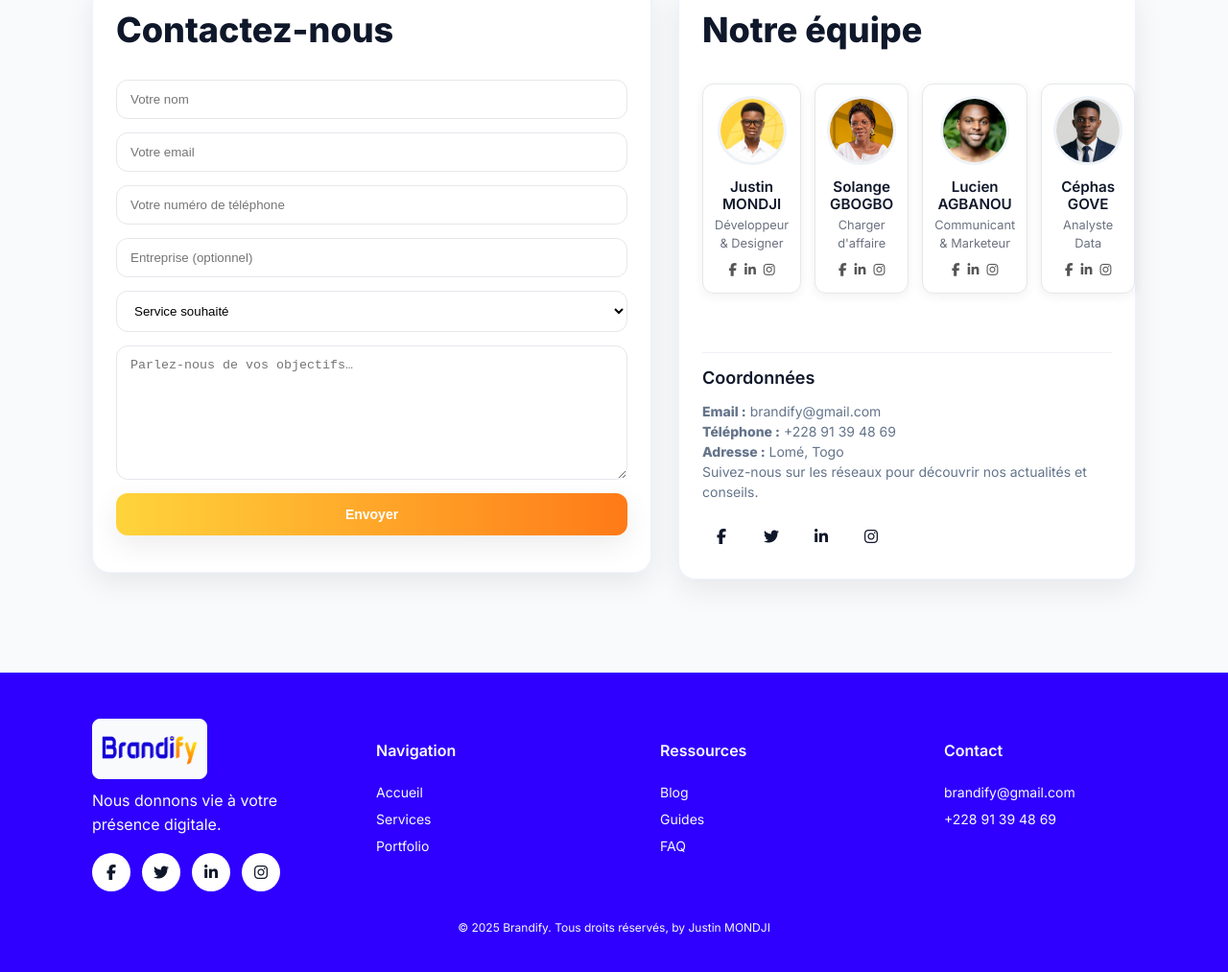
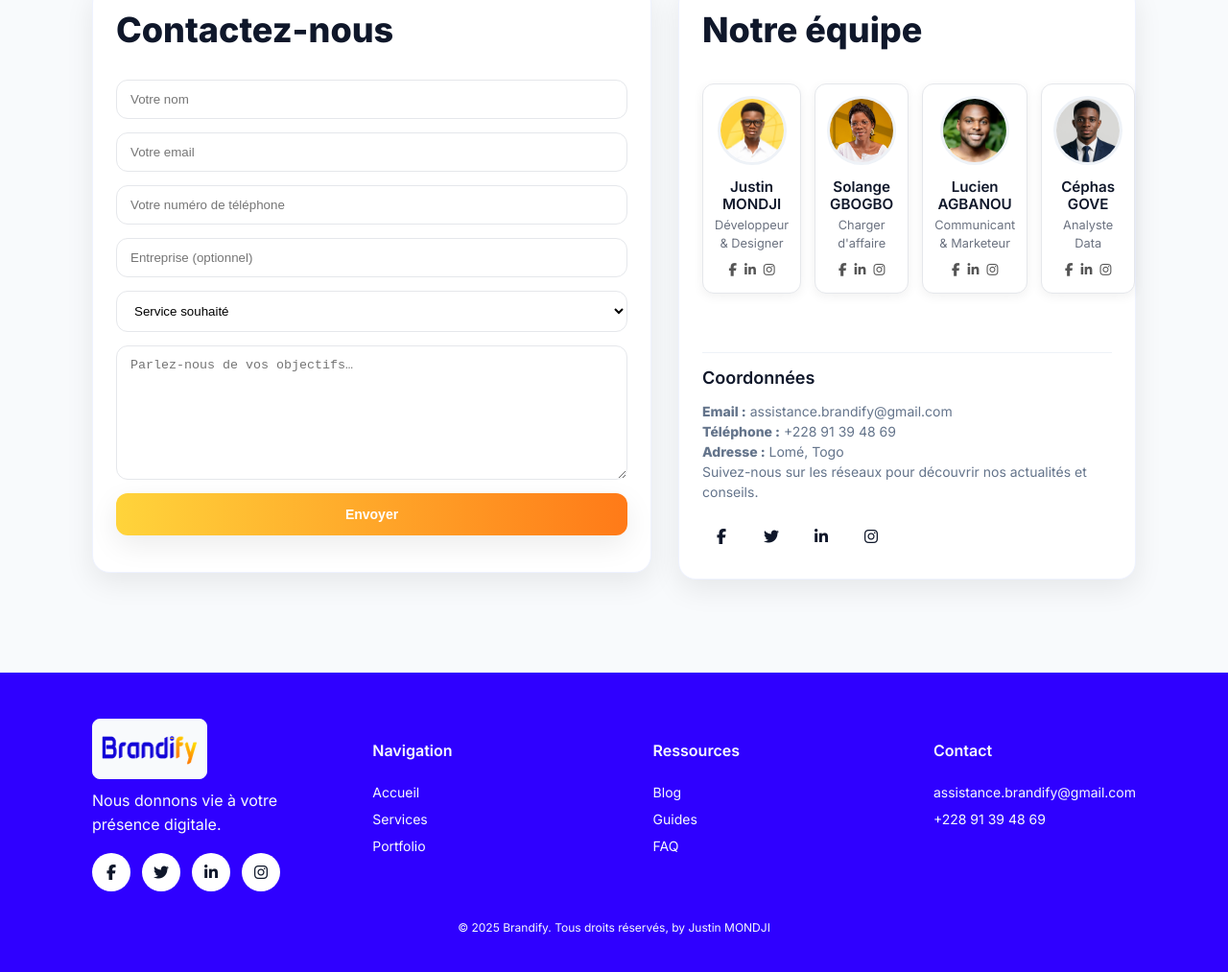
Before and after one commit to Dev14Justin/brandify, a plain HTML site: page pages/contact.html in a window 1280 px wide. Shown: the part 297-1310 px from the top of the page at 96% size. Drawn offline with Linux system fonts and the light colour scheme; files whose address does not match are found by name.

Commit message:
Modification de L'Email

```diff
--- a/composants/footer.html
+++ b/composants/footer.html
@@ -27,7 +27,7 @@
     </div>
     <div>
       <h4>Contact</h4>
-      <a href="mailto:brandify@gmail.com">brandify@gmail.com</a><br />
+      <a href="mailto:assistance.brandify@gmail.com">assistance.brandify@gmail.com</a><br />
       <a href="tel:+22897791374">+228 91 39 48 69</a><br />
     </div>
   </div>
--- a/pages/contact.html
+++ b/pages/contact.html
@@ -130,7 +130,7 @@
             <!-- Coordonnées -->
             <div class="coords">
               <h3>Coordonnées</h3>
-              <a href="mailto:brandify@gmail.com"><p><b>Email :</b> brandify@gmail.com</p></a>
+              <a href="mailto:assistance.brandify@gmail.com"><p><b>Email :</b> assistance.brandify@gmail.com</p></a>
               <a href="tel:+22897791374"><p><b>Téléphone :</b> +228 91 39 48 69</p></a>
               <p><b>Adresse :</b> Lomé, Togo</p>
               <p class="muted">
```
